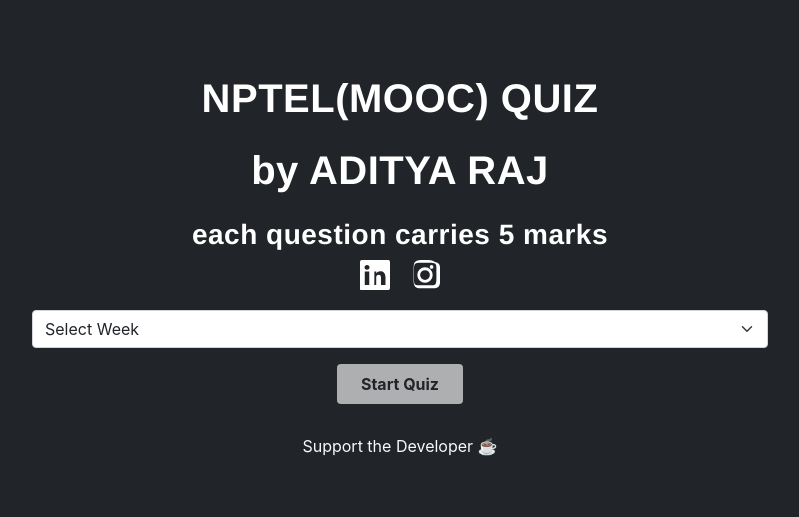
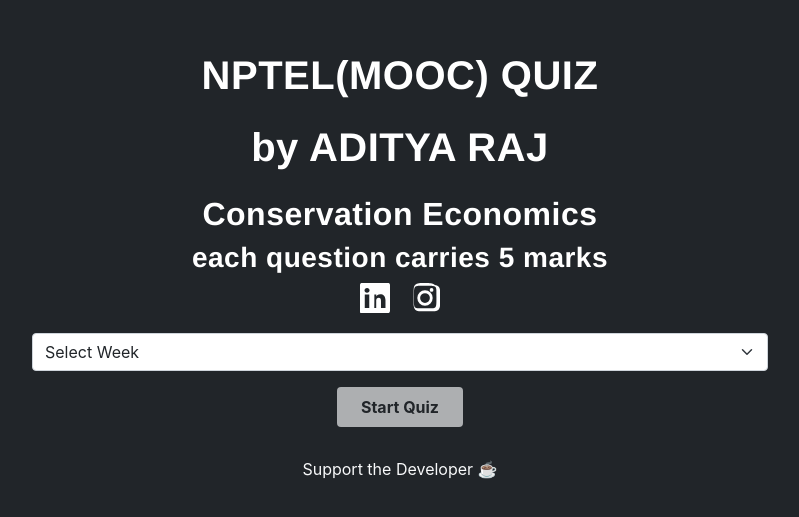
Before and after one commit to ADITYARAJ97513/quiz_app, a React (Create React App) app: page / in a window 1280 px wide. Shown: the part 131-648 px from the top of the page, without its empty margins (240-1039 px from the left). Built offline with nearby package versions, Linux system fonts and the light colour scheme.

Commit message:
added another section where we can give quiz of random 20 questions

```diff
--- a/src/components/Start.js
+++ b/src/components/Start.js
@@ -12,6 +12,7 @@ const Start = () => {
           <div className="col-lg-8">
             <h1 className='fw-bold mb-4'>NPTEL(MOOC) QUIZ</h1>
             <h1 className='fw-bold mb-4'>by ADITYA RAJ</h1>
+            <h2>Conservation Economics</h2>
             <h3>each question carries 5 marks</h3>
 
             {/* Social Links */}
```
